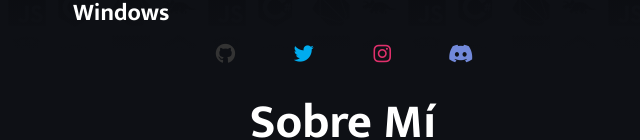
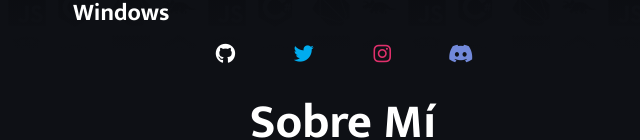
Before and after one commit to ByManGe1/portafolio, a plain HTML site: page index.html in a window 1280 px wide. Shown: the part 669-809 px from the top of the page, 297-937 px from the left. Drawn offline with Linux system fonts and the light colour scheme; a web font is replaced by a local one.

Commit message:
Add files via upload

```diff
--- a/public/css/icon.css
+++ b/public/css/icon.css
@@ -9,7 +9,3 @@
 .fa-twitter {
     color: #00acee;
 }
-
-.fa-github {
-    color: #333;
-}
```
